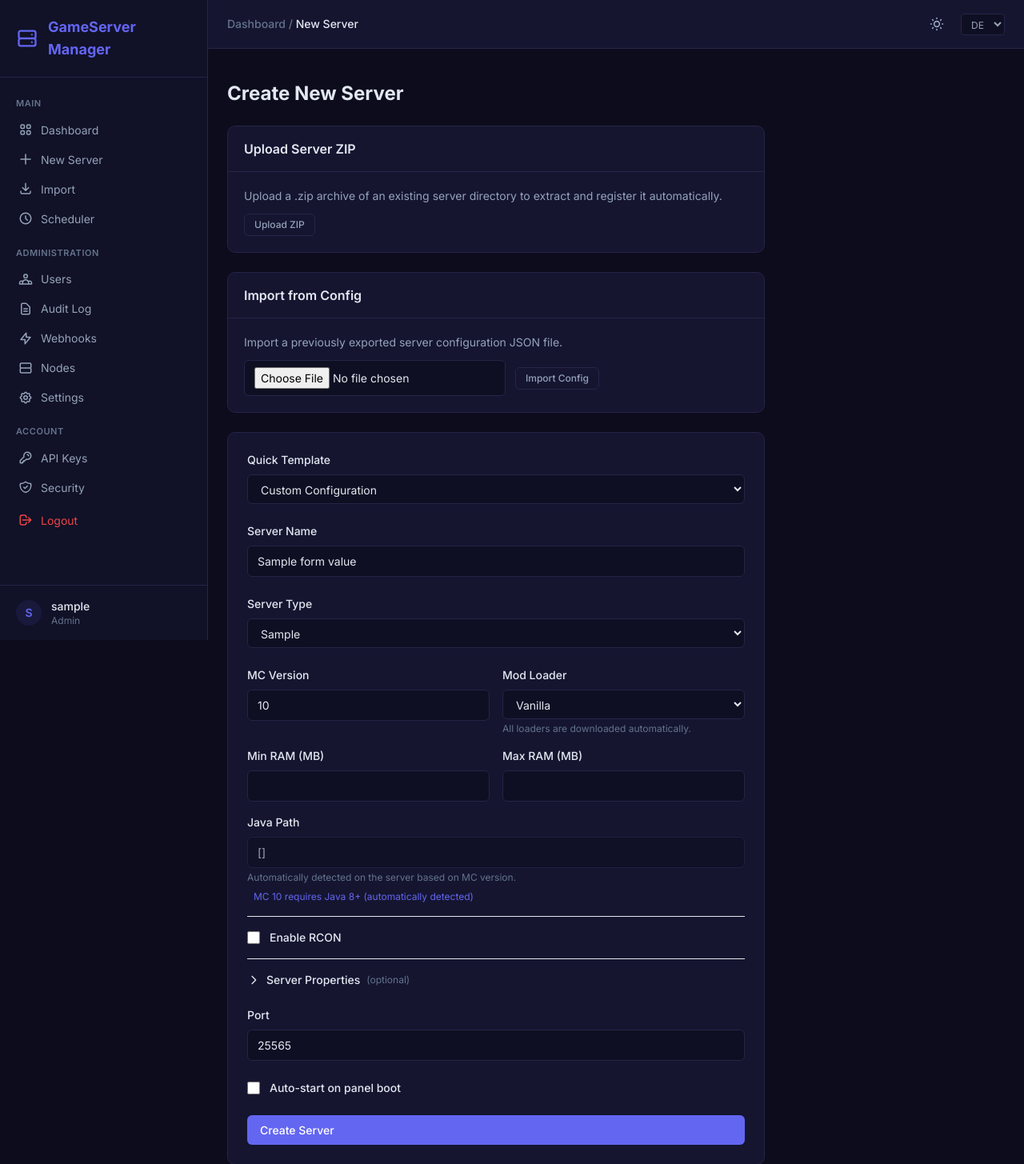
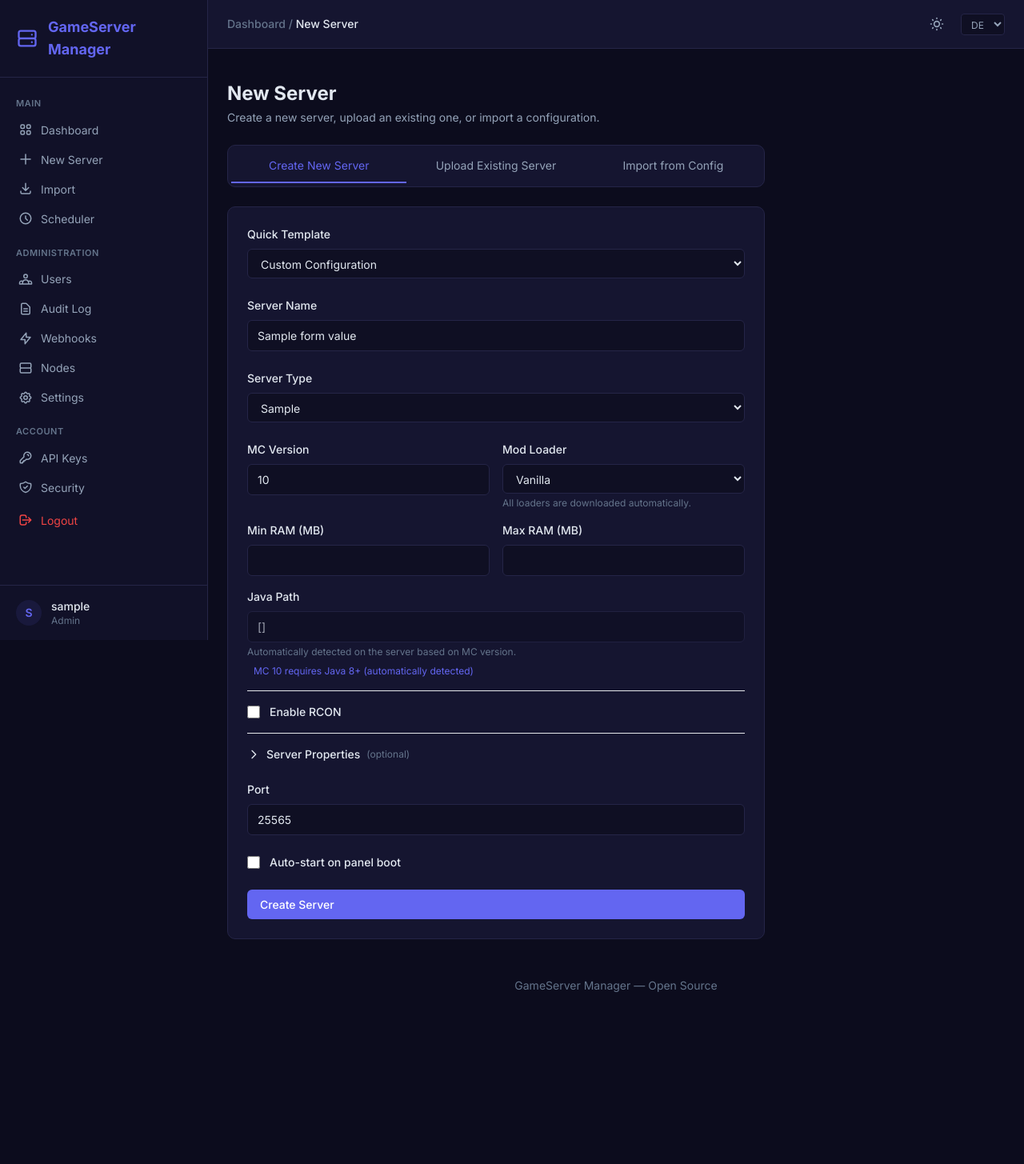
Before and after one commit to mainzerp/gameserver-manager, a FastAPI app: template app/templates/server_create.html in a window 1280 px wide. Shown: the top 1455 px of the page at 80% size. After the commit the page ends 1240 px from the top, so only its background shows below. Run offline with FastAPI, Linux system fonts and the light colour scheme; the visitor is signed in with stand-in values (Sample User, id 1); the template is opened without the code that fills it: most values are stand-ins (such as "Sample title", 1, 10 or a date in 2020); data that the repository does not hold is empty; parts of the project's set-up code (start-up, migrations or seed data) failed here and were passed over; some libraries are stand-ins or nearby versions.

Commit message:
fix(ui): improve server dashboard, console filters and create page
- Fix Java compatibility warning for Minecraft servers when system Java

  is compatible (detect java_path version instead of only managed installs).

- Hide mc_version/loader on Steam server cards; disable those fields when

  Steam type is selected in create form.

- Render initial console logs as .console-line with data-level so level

  filters work immediately.

- Add Create/Upload/Import tab selector on New Server page.

- Ignore generated screenshots directory.

```diff
--- a/VERSION.md
+++ b/VERSION.md
@@ -2,10 +2,15 @@
 
 ## Current Version: 2.7.7
 
-### v2.7.7 -- Header Badge Visibility Fix (Corrected)
+### v2.7.7 -- UI & Java Compatibility Fixes
 
 **Fixed:**
 - The `hidden` HTML attribute was still being overridden by `.badge { display: inline-flex }`. Now uses inline `style="display:none;"` and toggles `style.display` in JavaScript so the Steam operation badge is truly hidden when idle.
+- Java compatibility check in the server detail view now properly detects the Java version of `server.java_path` and falls back to `find_java_for_mc` when the path is `"java"`. Previously it only checked for managed Java installations, incorrectly showing "No compatible Java found" even when the system Java met the requirement.
+- Dashboard server cards no longer display `mc_version` or `loader` for Steam servers. These fields are Minecraft-only and were leaking onto Steam cards when a stale value was present in the database.
+- Initial server logs rendered in the Console tab are now emitted as `.console-line` elements with `data-level`, so the INFO/WARN/ERROR/DEBUG filters work immediately instead of only after WebSocket messages arrive or Load History is clicked.
+- Server create form disables `mc_version`, `loader` and `loader_version` when the type is switched to Steam, preventing stale Minecraft values from being submitted with a new Steam server.
+- New Server page (`/servers/create`) now uses a tab selector to switch between **Create New Server**, **Upload Existing Server**, and **Import from Config** instead of stacking all three options vertically. The selected mode is the only one visible, keeping the page focused.
 
 ### v2.7.6 -- Header Badge Visibility Fix
 
--- a/app/templates/dashboard.html
+++ b/app/templates/dashboard.html
@@ -234,8 +234,8 @@
         <!-- Metadata Line -->
         <div class="text-xs mb-4 truncate" style="color: var(--clr-text-muted);">
             {{ server.server_type.value | replace("_", " ") | title }}
-            {% if server.mc_version %} | {{ server.mc_version }}{% endif %}
-            {% if server.loader %} | {{ server.loader | title }}{% endif %}
+            {% if server.mc_version and server.server_type.value in ['minecraft_java', 'minecraft_bedrock'] %} | {{ server.mc_version }}{% endif %}
+            {% if server.loader and server.server_type.value in ['minecraft_java', 'minecraft_bedrock'] %} | {{ server.loader | title }}{% endif %}
             | Port {{ server.port }}
             {% if update_counts.get(server.id, 0) > 0 %}
             <span class="ml-1 inline-block rounded-full px-2 py-0.5 text-xs font-medium" style="background: var(--clr-warning); color: #fff;">{{ update_counts[server.id] }} mod update{{ 's' if update_counts[server.id] != 1 else '' }}</span>
--- a/app/templates/server_create.html
+++ b/app/templates/server_create.html
@@ -8,32 +8,23 @@
 {% endblock %}
 
 {% block content %}
+<!-- Page Header -->
 <div class="mb-6">
-    <h1 class="text-2xl font-bold" style="color: var(--clr-text-primary);">Create New Server</h1>
+    <h1 class="text-2xl font-bold" style="color: var(--clr-text-primary);">New Server</h1>
+    <p class="text-sm mt-1" style="color: var(--clr-text-secondary);">Create a new server, upload an existing one, or import a configuration.</p>
 </div>
 
-<!-- Upload ZIP -->
-<div class="card mb-6 max-w-2xl">
-    <div class="card-header">Upload Server ZIP</div>
-    <div class="card-body">
-        <p class="text-sm mb-3" style="color: var(--clr-text-secondary);">Upload a .zip archive of an existing server directory to extract and register it automatically.</p>
-        <a href="/servers/upload-zip" class="btn btn-secondary btn-sm">Upload ZIP</a>
+<!-- Mode Selector -->
+<div class="card mb-6 max-w-2xl p-1">
+    <div class="tab-nav" style="border-bottom: none;" id="create-mode-tabs">
+        <button type="button" data-mode="create" class="tab-btn tab-btn-active flex-1 text-center">Create New Server</button>
+        <button type="button" data-mode="upload" class="tab-btn flex-1 text-center">Upload Existing Server</button>
+        <button type="button" data-mode="import" class="tab-btn flex-1 text-center">Import from Config</button>
     </div>
 </div>
 
-<!-- Import from Config -->
-<div class="card mb-6 max-w-2xl">
-    <div class="card-header">Import from Config</div>
-    <div class="card-body">
-        <p class="text-sm mb-3" style="color: var(--clr-text-secondary);">Import a previously exported server configuration JSON file.</p>
-        <form method="post" action="/servers/import-config" enctype="multipart/form-data" class="flex items-center gap-3">
-            {{ csrf_field(request) }}
-            <input type="file" name="file" accept=".json" class="input-field" style="width:auto;">
-            <button type="submit" class="btn btn-secondary btn-sm">Import Config</button>
-        </form>
-    </div>
-</div>
-
+<!-- Panel: Create New Server -->
+<div id="panel-create" class="create-mode-panel">
 <form action="/servers/create" method="post" class="max-w-2xl">
     {{ csrf_field(request) }}
     <div class="card p-6 space-y-6">
@@ -403,6 +394,33 @@
         </button>
     </div>
 </form>
+</div>
+
+<!-- Panel: Upload Existing Server -->
+<div id="panel-upload" class="create-mode-panel hidden">
+    <div class="card mb-6 max-w-2xl">
+        <div class="card-header">Upload Server ZIP</div>
+        <div class="card-body">
+            <p class="text-sm mb-3" style="color: var(--clr-text-secondary);">Upload a .zip archive of an existing server directory to extract and register it automatically.</p>
+            <a href="/servers/upload-zip" class="btn btn-secondary btn-sm">Open Upload Form</a>
+        </div>
+    </div>
+</div>
+
+<!-- Panel: Import from Config -->
+<div id="panel-import" class="create-mode-panel hidden">
+    <div class="card mb-6 max-w-2xl">
+        <div class="card-header">Import from Config</div>
+        <div class="card-body">
+            <p class="text-sm mb-3" style="color: var(--clr-text-secondary);">Import a previously exported server configuration JSON file.</p>
+            <form method="post" action="/servers/import-config" enctype="multipart/form-data" class="flex items-center gap-3">
+                {{ csrf_field(request) }}
+                <input type="file" name="file" accept=".json" class="input-field" style="width:auto;">
+                <button type="submit" class="btn btn-secondary btn-sm">Import Config</button>
+            </form>
+        </div>
+    </div>
+</div>
 
 <script nonce="{{ request.state.csp_nonce }}">
 function toggleRcon() {
@@ -423,15 +441,25 @@ function toggleFields() {
     const mcFields = document.getElementById('mc-fields');
     const steamFields = document.getElementById('steam-fields');
     const javaOnlyFields = document.querySelectorAll('.java-only-field');
+    const mcVersion = document.getElementById('mc_version');
+    const loader = document.getElementById('loader');
+    const loaderVersion = document.getElementById('loader_version');
 
     if (type === 'steam') {
         mcFields.classList.add('hidden');
         steamFields.classList.remove('hidden');
+        // Disable Minecraft fields so they are not submitted for Steam servers
+        if (mcVersion) mcVersion.disabled = true;
+        if (loader) loader.disabled = true;
+        if (loaderVersion) loaderVersion.disabled = true;
         // Set port from selected steam app or default 27015
         onSteamAppChange();
     } else {
         mcFields.classList.remove('hidden');
         steamFields.classList.add('hidden');
+        if (mcVersion) mcVersion.disabled = false;
+        if (loader) loader.disabled = false;
+        if (loaderVersion) loaderVersion.disabled = false;
         document.getElementById('port').value = type === 'minecraft_bedrock' ? '19132' : '25565';
     }
 
@@ -704,6 +732,32 @@ document.addEventListener('DOMContentLoaded', function() {
 
     var anonCb = document.getElementById('steam_login_anonymous');
     if (anonCb) { anonCb.addEventListener('change', toggleSteamAccountSection); }
+
+    // Mode tab switching (Create / Upload / Import)
+    var modeTabButtons = document.querySelectorAll('#create-mode-tabs [data-mode]');
+    var modePanels = {
+        'create': document.getElementById('panel-create'),
+        'upload': document.getElementById('panel-upload'),
+        'import': document.getElementById('panel-import')
+    };
+    function switchMode(mode) {
+        modeTabButtons.forEach(function(btn) {
+            btn.classList.toggle('tab-btn-active', btn.dataset.mode === mode);
+        });
+        for (var key in modePanels) {
+            var panel = modePanels[key];
+            if (panel) {
+                panel.classList.toggle('hidden', key !== mode);
+            }
+        }
+    }
+    modeTabButtons.forEach(function(btn) {
+        btn.addEventListener('click', function() {
+            switchMode(btn.dataset.mode);
+        });
+    });
+    // Default to create mode
+    switchMode('create');
 });
 </script>
 {% endblock %}
```
Also changed, not shown: app/routers/servers.py (+12 -4 lines), app/templates/server_detail.html (+11 -1 lines), 1 other file.
